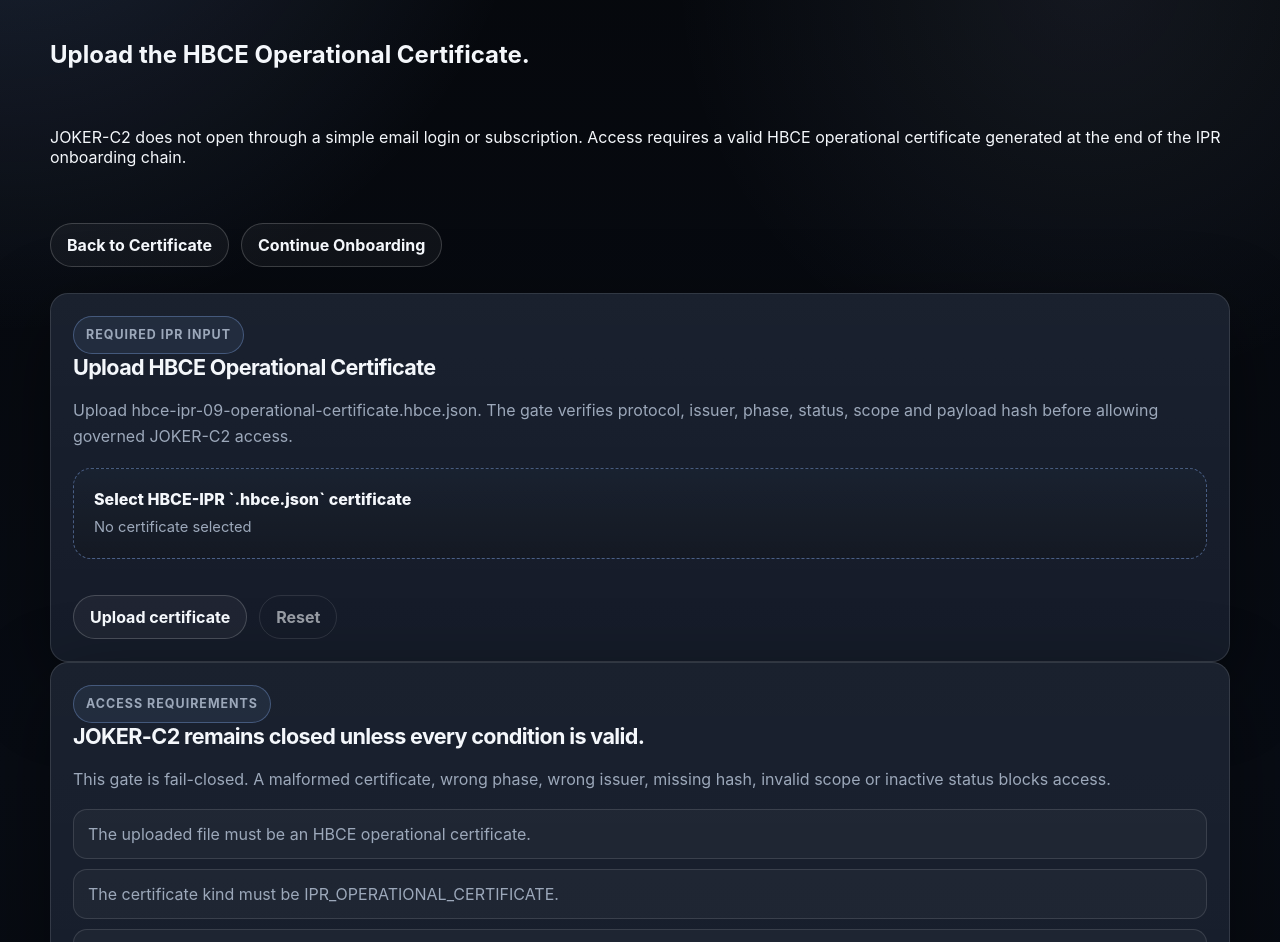
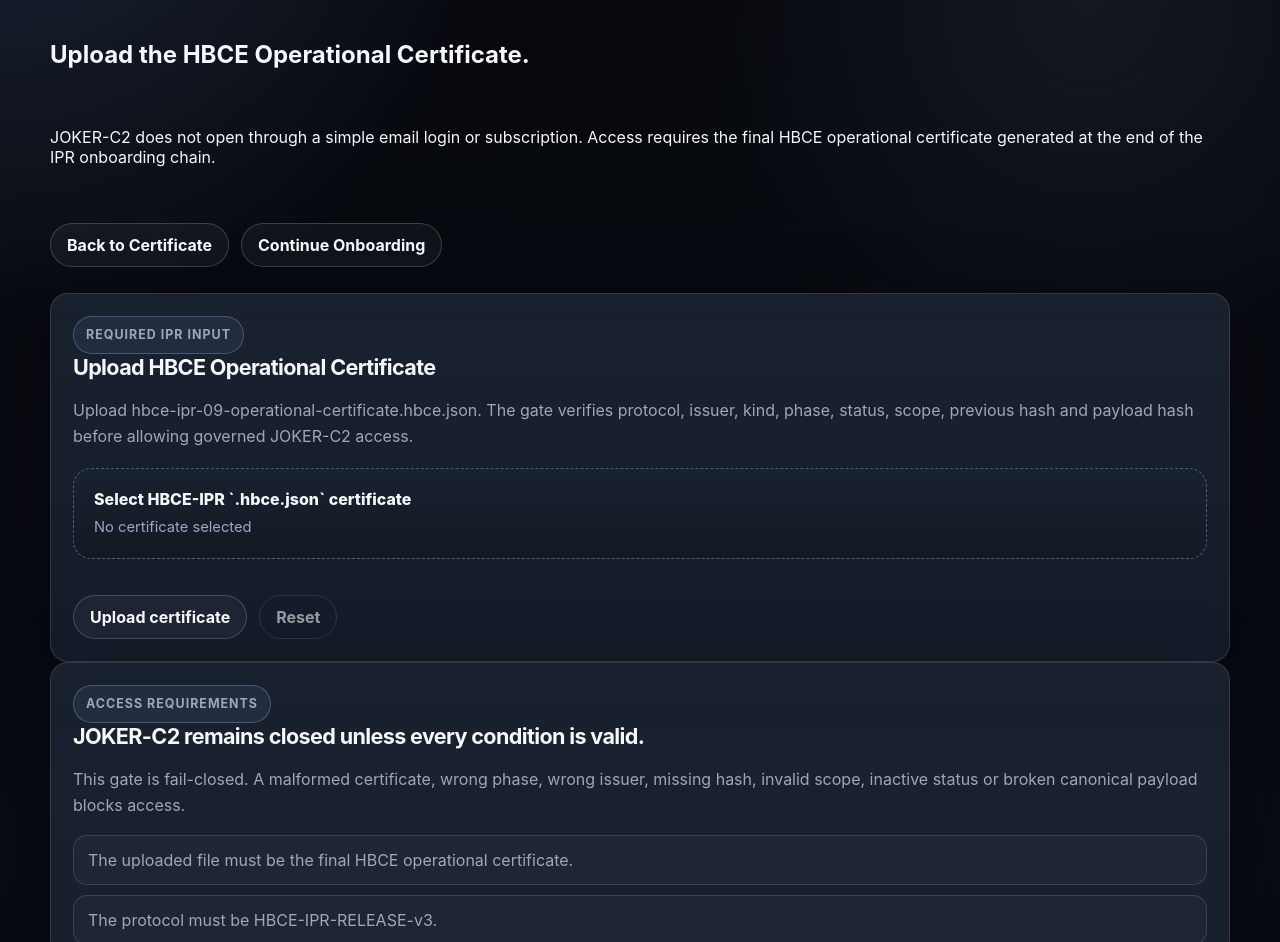
Before and after one commit to manuelcoletta1-source/hbce-ipr-onboarding-app, a Next.js app: page /access/joker-c2 in a window 1280 px wide. Shown: the part 210-1152 px from the top of the page. Built offline with nearby package versions, Linux system fonts and the light colour scheme.

Commit message:
refactor(access): enforce final operational certificate gate

```diff
--- a/app/access/joker-c2/page.tsx
+++ b/app/access/joker-c2/page.tsx
@@ -12,15 +12,20 @@ import type { AcceptedIprCertificateUpload } from "@/components/IprCertificateUp
 import type { HbceJokerC2AccessGateResult, JsonObject } from "@/lib/types";
 
 const ACCESS_REQUIREMENTS = [
-  "The uploaded file must be an HBCE operational certificate.",
+  "The uploaded file must be the final HBCE operational certificate.",
+  "The protocol must be HBCE-IPR-RELEASE-v3.",
+  "The issuer must be HERMETICUM B.C.E. S.r.l.",
   "The certificate kind must be IPR_OPERATIONAL_CERTIFICATE.",
   "The phase code must be IPR_VERIFIED.",
   "The certificate status must be ACTIVE.",
   "The certificate scope must be JOKER_C2_ACCESS.",
-  "The issuer must be HERMETICUM B.C.E. S.r.l.",
   "The previous payload hash must be present.",
-  "The payload hash must match the canonical certificate payload."
+  "The payload hash must match the canonical certificate payload.",
+  "Any malformed, incomplete, expired, revoked, suspended or wrong-scope certificate must be denied."
 ] as const;
+
+const FINAL_CERTIFICATE_FILE_NAME =
+  "hbce-ipr-09-operational-certificate.hbce.json";
 
 function isJsonObject(value: unknown): value is JsonObject {
   return typeof value === "object" && value !== null && !Array.isArray(value);
@@ -49,7 +54,46 @@ function getStringField(fields: JsonObject | null, key: string): string | null {
 
   const value = fields[key];
 
-  return typeof value === "string" && value.trim() ? value : null;
+  return typeof value === "string" && value.trim().length > 0
+    ? value.trim()
+    : null;
+}
+
+function getPhaseDataString(
+  upload: AcceptedIprCertificateUpload | null,
+  key: string
+): string | null {
+  if (!upload) {
+    return null;
+  }
+
+  const value = upload.certificate.payload.phase_data[key];
+
+  return typeof value === "string" && value.trim().length > 0
+    ? value.trim()
+    : null;
+}
+
+function getDisplayedCertificateStatus(
+  upload: AcceptedIprCertificateUpload | null,
+  privateFields: JsonObject | null
+): string | null {
+  return (
+    getStringField(privateFields, "certificate_status") ??
+    getPhaseDataString(upload, "certificate_status") ??
+    null
+  );
+}
+
+function getDisplayedCertificateScope(
+  upload: AcceptedIprCertificateUpload | null,
+  privateFields: JsonObject | null
+): string | null {
+  return (
+    getStringField(privateFields, "certificate_scope") ??
+    getPhaseDataString(upload, "certificate_scope") ??
+    null
+  );
 }
 
 export default function JokerC2AccessPage() {
@@ -79,6 +123,14 @@ export default function JokerC2AccessPage() {
   const privateFields = acceptedUpload
     ? getCertificatePrivateFields(acceptedUpload)
     : null;
+  const displayedCertificateStatus = getDisplayedCertificateStatus(
+    acceptedUpload,
+    privateFields
+  );
+  const displayedCertificateScope = getDisplayedCertificateScope(
+    acceptedUpload,
+    privateFields
+  );
 
   return (
     <div className="hbce-container">
@@ -90,8 +142,8 @@ export default function JokerC2AccessPage() {
 
           <p>
             JOKER-C2 does not open through a simple email login or subscription.
-            Access requires a valid HBCE operational certificate generated at the
-            end of the IPR onboarding chain.
+            Access requires the final HBCE operational certificate generated at
+            the end of the IPR onboarding chain.
           </p>
 
           <div className="hbce-actions">
@@ -109,7 +161,7 @@ export default function JokerC2AccessPage() {
           expectedPreviousPhase="IPR_VERIFIED"
           expectedNextPhase="JOKER_C2_ACCESS"
           title="Upload HBCE Operational Certificate"
-          description="Upload hbce-ipr-09-operational-certificate.hbce.json. The gate verifies protocol, issuer, phase, status, scope and payload hash before allowing governed JOKER-C2 access."
+          description={`Upload ${FINAL_CERTIFICATE_FILE_NAME}. The gate verifies protocol, issuer, kind, phase, status, scope, previous hash and payload hash before allowing governed JOKER-C2 access.`}
           onCertificateAccepted={(upload) => {
             void evaluateAccess(upload);
           }}
@@ -127,8 +179,8 @@ export default function JokerC2AccessPage() {
 
           <p>
             This gate is fail-closed. A malformed certificate, wrong phase,
-            wrong issuer, missing hash, invalid scope or inactive status blocks
-            access.
+            wrong issuer, missing hash, invalid scope, inactive status or broken
+            canonical payload blocks access.
           </p>
 
           <ul className="hbce-list">
@@ -152,17 +204,41 @@ export default function JokerC2AccessPage() {
         {acceptedUpload ? (
           <section className="hbce-card hbce-card--soft">
             <p className="hbce-kicker">Uploaded certificate</p>
-            <h2>HBCE certificate received.</h2>
+            <h2>HBCE operational certificate received.</h2>
 
             <p className="hbce-mono">file_name: {acceptedUpload.fileName}</p>
+
+            <p className="hbce-mono">
+              proto: {acceptedUpload.certificate.proto}
+            </p>
+
+            <p className="hbce-mono">
+              issuer: {acceptedUpload.certificate.issuer.legal_name}
+            </p>
+
+            <p className="hbce-mono">
+              kind: {acceptedUpload.certificate.kind}
+            </p>
 
             <p className="hbce-mono">
               phase: {acceptedUpload.certificate.phase.code}
             </p>
 
             <p className="hbce-mono">
-              kind: {acceptedUpload.certificate.kind}
+              phase_status: {acceptedUpload.certificate.phase.status}
             </p>
+
+            {displayedCertificateStatus ? (
+              <p className="hbce-mono">
+                certificate_status: {displayedCertificateStatus}
+              </p>
+            ) : null}
+
+            {displayedCertificateScope ? (
+              <p className="hbce-mono">
+                certificate_scope: {displayedCertificateScope}
+              </p>
+            ) : null}
 
             <p className="hbce-mono">
               payload_sha256: {acceptedUpload.payloadSha256}
@@ -173,7 +249,9 @@ export default function JokerC2AccessPage() {
                 previous_payload_sha256:{" "}
                 {acceptedUpload.previousPayloadSha256}
               </p>
-            ) : null}
+            ) : (
+              <p className="hbce-mono">previous_payload_sha256: null</p>
+            )}
           </section>
         ) : null}
 
```
